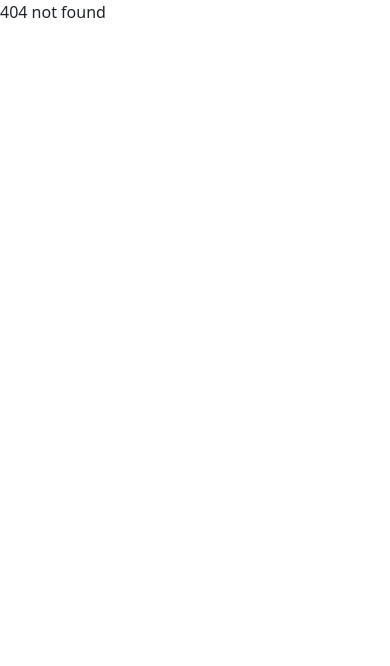
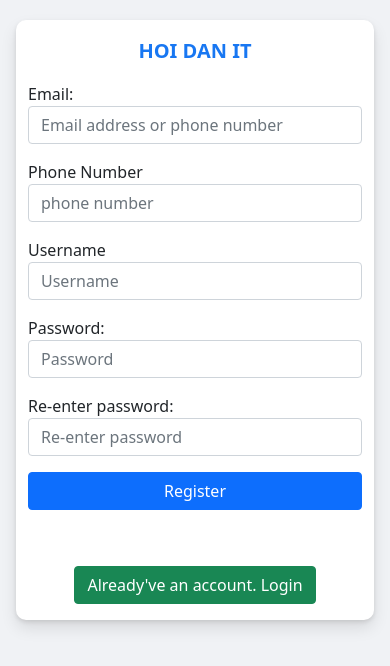
Before and after one commit to thiagohwangg/jwt-front-end, a React (Create React App) app: page /register in a window 390 px wide. Before the commit this address had no page. Shown: the top 666 px of the page. Built offline with nearby package versions, Linux system fonts and the light colour scheme.

Commit message:
lesson 9.3.4 Form Register Responsive

```diff
--- a/src/App.js
+++ b/src/App.js
@@ -6,6 +6,7 @@ import {
 import "./App.scss";
 import Nav from "./components/Navigation/Nav";
 import Login from "./components/Login/Login";
+import Register from "./components/Register/Register";
 
 function App() {
   return (
@@ -21,6 +22,9 @@ function App() {
           <Route path="/login">
             <Login />
           </Route>
+          <Route path="/register">
+            <Register />
+          </Route>
 
           <Route path="/" exact>Home</Route>
           <Route path="*">404 not found</Route>
--- a/src/components/Login/Login.js
+++ b/src/components/Login/Login.js
@@ -1,6 +1,11 @@
+import { useHistory } from "react-router-dom/cjs/react-router-dom";
 import "./Login.scss";
 
 const Login = (props) => {
+  const history = useHistory();
+  const handleCreateNewAccount = () => {
+    history.push('/register')
+  }
   return (
     <div className="login-container">
       <div className="container">
@@ -33,7 +38,7 @@ const Login = (props) => {
             </span>
             <br />
             <div className="text-center">
-              <button className="btn btn-success">Create new account</button>
+              <button className="btn btn-success" onClick={handleCreateNewAccount}>Create new account</button>
             </div>
           </div>
         </div>
--- /dev/null
+++ b/src/components/Register/Register.js
@@ -0,0 +1,81 @@
+import { useHistory } from "react-router-dom/cjs/react-router-dom";
+import "./Register.scss";
+
+const Register = (props) => {
+  const history = useHistory();
+  const handleLogin = () => {
+    history.push("/login");
+  };
+  return (
+    <div className="register-container">
+      <div className="container">
+        <div className="row px-3 px-sm-0">
+          <div className="content-left col-12 d-none col-sm-7 d-sm-block">
+            <div className="brand">Hoi dan it</div>
+            <div className="detail">
+              Thien Hoang helps you connect and share with the people in your
+              life.
+            </div>
+          </div>
+          <div className="content-right col-12 col-sm-5 d-flex flex-column gap-3 py-3">
+            <div className="brand d-sm-none">Hoi dan it</div>
+            <div className="form-group">
+              <label>Email:</label>
+              <input
+                className="form-control"
+                placeholder="Email address or phone number"
+                type="text"
+              />
+            </div>
+            <div className="form-group">
+              <label>Phone Number</label>
+              <input
+                className="form-control"
+                placeholder="phone number"
+                type="text"
+              />
+            </div>
+
+            <div className="form-group">
+              <label>Username</label>
+              <input
+                className="form-control"
+                placeholder="Username"
+                type="text"
+              />
+            </div>
+            <div className="form-group">
+              <label>Password:</label>
+              <input
+                className="form-control"
+                placeholder="Password"
+                type="password"
+              />
+            </div>
+            <div className="form-group">
+              <label>Re-enter password:</label>
+              <input
+                className="form-control"
+                placeholder="Re-enter password"
+                type="password"
+              />
+            </div>
+
+            <button className="btn btn-primary">Register</button>
+            <br />
+            <div className="text-center">
+              <button
+                className="btn btn-success"
+                onClick={handleLogin}
+              >
+                Already've an account. Login
+              </button>
+            </div>
+          </div>
+        </div>
+      </div>
+    </div>
+  );
+};
+
+export default Register;
--- /dev/null
+++ b/src/components/Register/Register.scss
@@ -0,0 +1,44 @@
+
+.register-container {
+    background-color: #f0f2f5;
+    min-height: 100vh;
+    padding-top: 20px;
+
+    .content-left {
+      margin-top: 50px;
+
+      .brand {
+        text-transform: uppercase;
+        font-size: 30px;
+        color: #1877f2;
+      }
+
+      .detail {
+        font-size: 20px;
+      }
+    }
+    .content-right {
+      border-radius: 10px;
+      background-color: #fff;
+
+      box-shadow: 0 2px 4px rgb(0 0 0 / 10%), 0 8px 16px rgb(0 0 0 / 10%);
+      box-sizing: border-box;
+
+      .brand {
+        text-transform: uppercase;
+        font-size: 20px;
+        font-weight: 600;
+        text-align: center;
+        color: #1877f2;
+      }
+
+      .forgot-password {
+          text-decoration: none;
+
+          &:hover {
+            text-decoration: underline;
+
+          }
+      }
+    }
+  }
```
